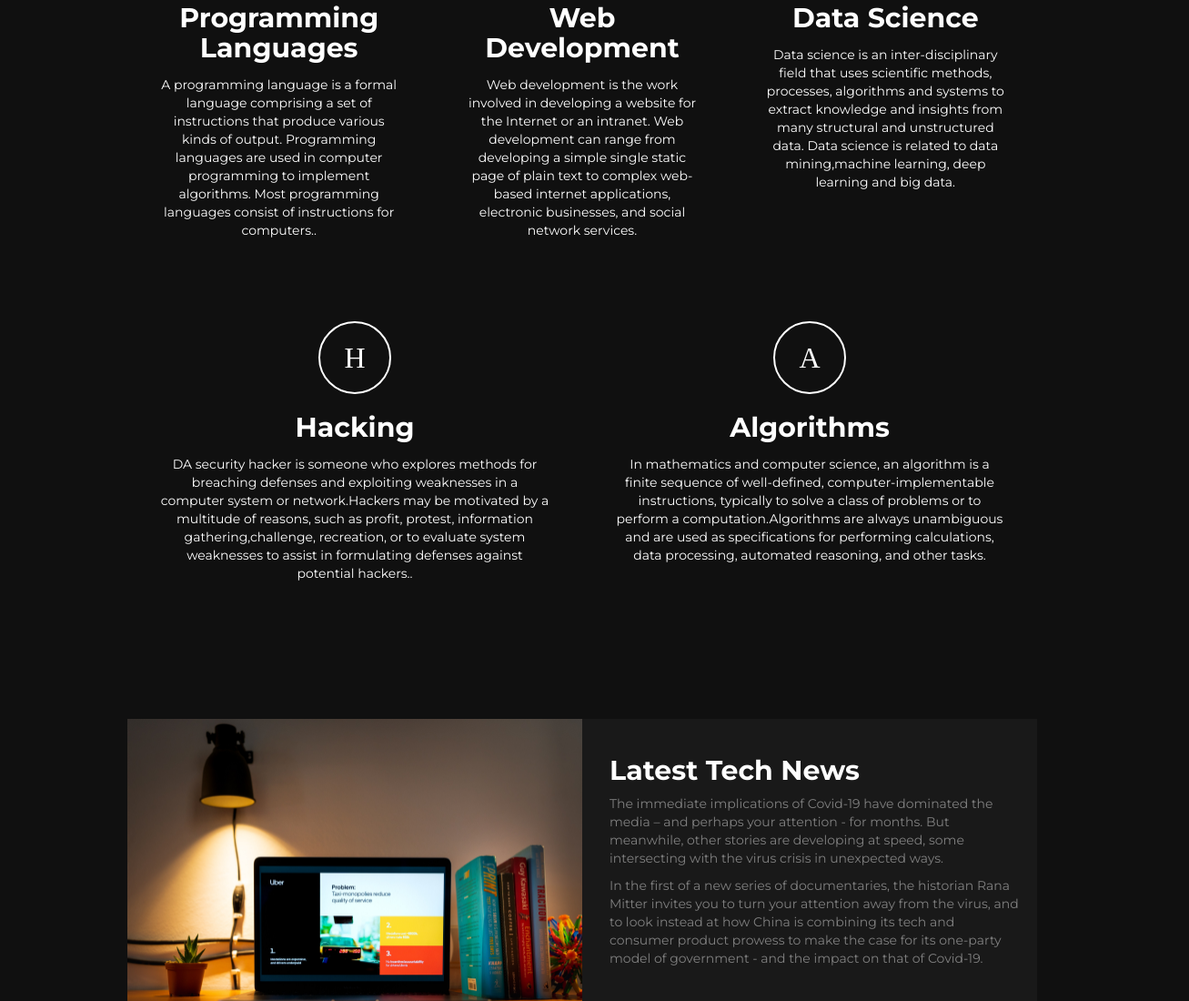
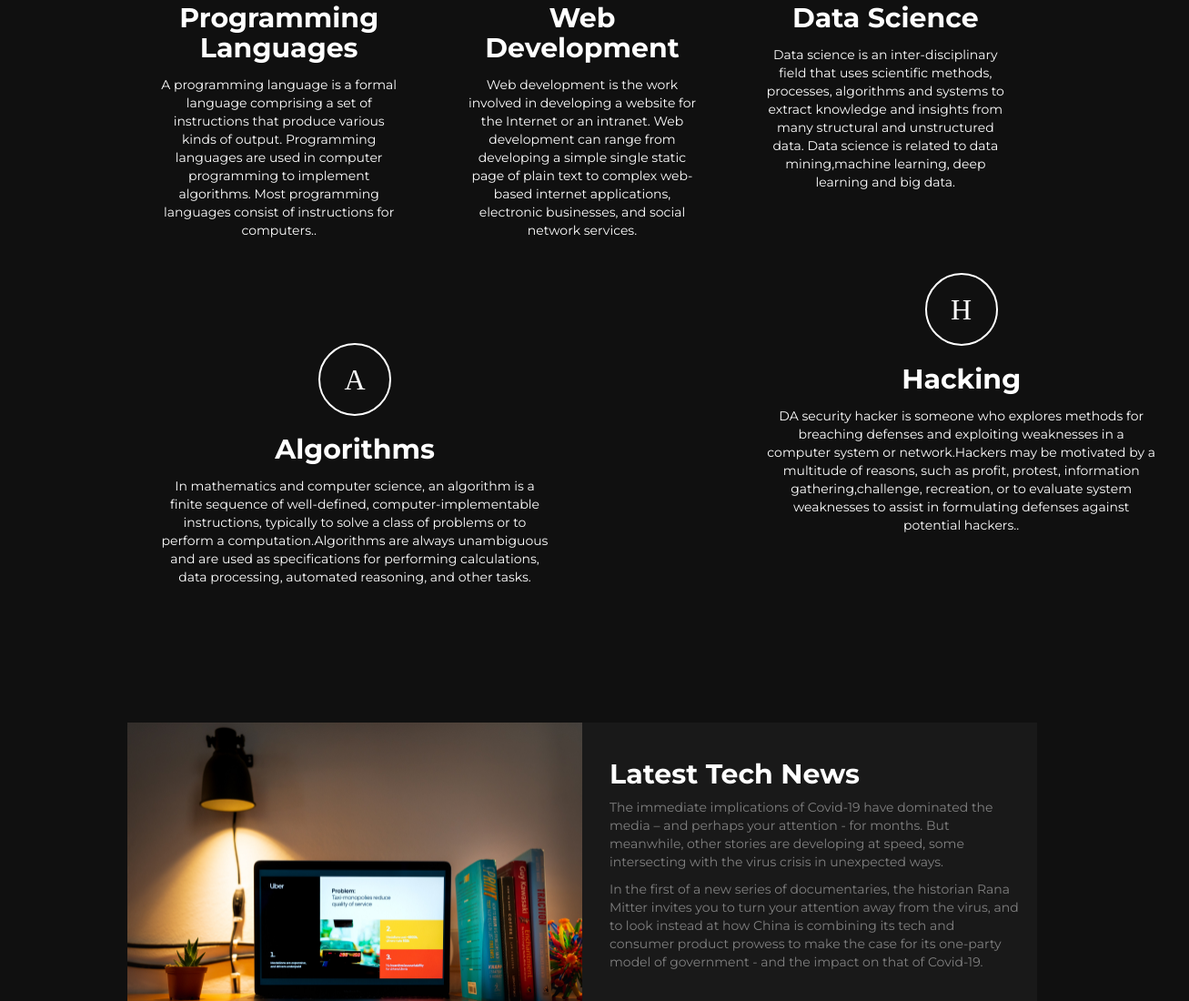
Before and after one commit to georgejeswin/ebooks, a plain HTML site: page index.html in a window 1280 px wide. Shown: the part 667-1767 px from the top of the page at 91% size, 1307 px wide, since content can reach past the window. Drawn offline with Linux system fonts and the light colour scheme; some packages are replaced by stand-ins of ours.

Commit message:
Update templatemo-style.css

```diff
--- a/css/templatemo-style.css
+++ b/css/templatemo-style.css
@@ -28,6 +28,14 @@ body
     align-items: center;
     margin-left: 100px;
   }
+  #hack{
+	float:left;
+	margin-right:-300px;"
+	}
+	#algo{
+	      float:left;
+	      margin-top:-300px;"
+	}
 }
 @media (min-width: 1200px) {
   .container {
```
